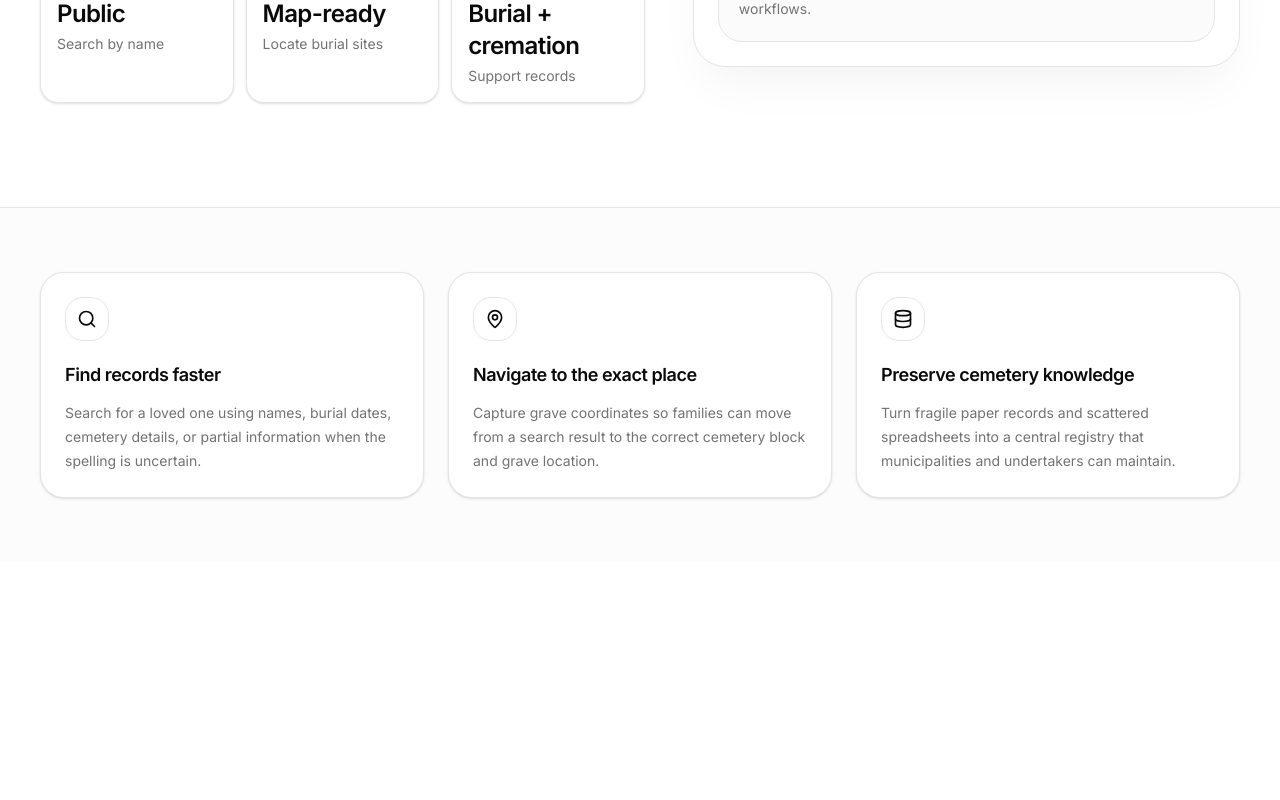
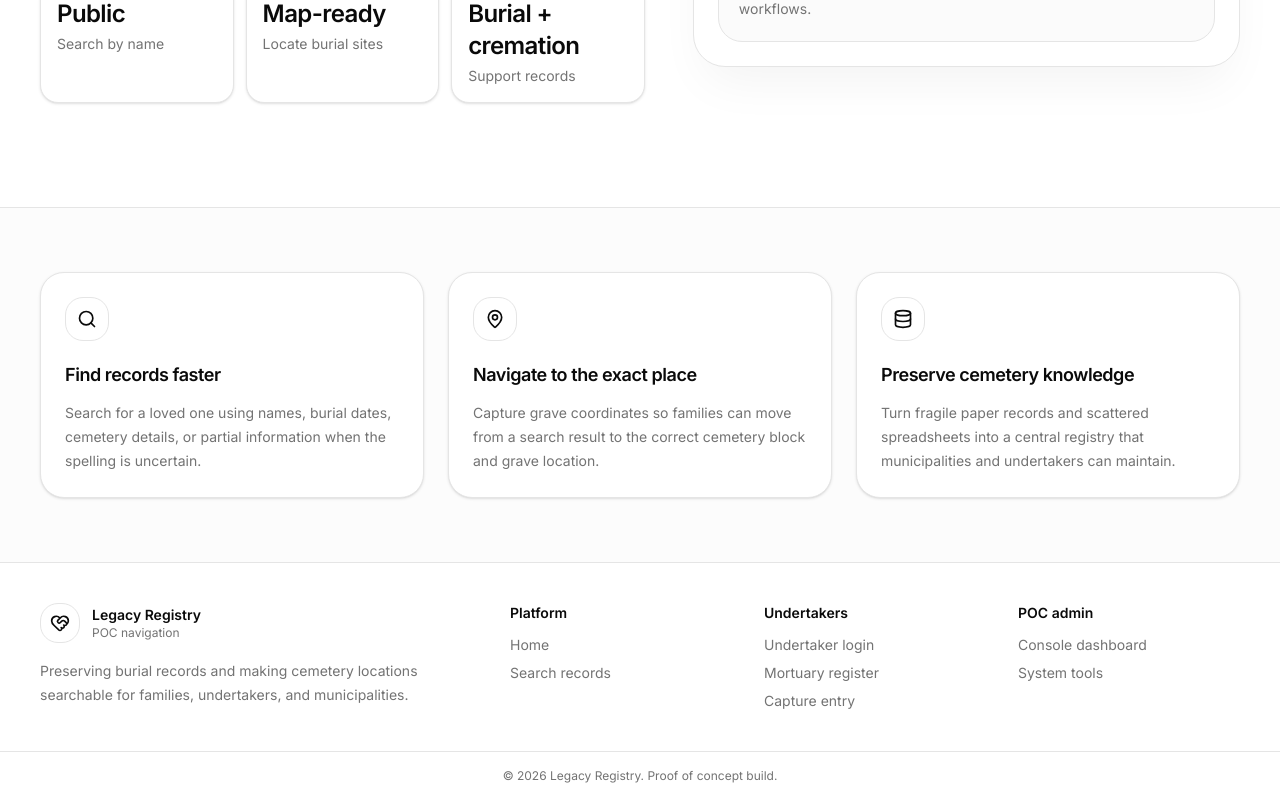
Before and after one commit to SentinelDeveloper0850/legacy-registry-website, a Next.js app: page / in a window 1280 px wide. Shown: the part 747-1547 px from the top of the page. Before the commit the page ends 1309 px from the top, so only its background shows below. Built offline with nearby package versions, Linux system fonts and the light colour scheme.

Commit message:
Add public footer to root layout

```diff
--- a/app/layout.tsx
+++ b/app/layout.tsx
@@ -1,10 +1,11 @@
-import { Geist, Geist_Mono, Inter } from "next/font/google"
+import { Geist_Mono, Inter } from "next/font/google"
 
 import "./globals.css"
+import { PublicFooter } from "@/components/public-footer"
 import { ThemeProvider } from "@/components/theme-provider"
-import { cn } from "@/lib/utils";
+import { cn } from "@/lib/utils"
 
-const inter = Inter({subsets:['latin'],variable:'--font-sans'})
+const inter = Inter({ subsets: ["latin"], variable: "--font-sans" })
 
 const fontMono = Geist_Mono({
   subsets: ["latin"],
@@ -23,7 +24,10 @@ export default function RootLayout({
       className={cn("antialiased", fontMono.variable, "font-sans", inter.variable)}
     >
       <body>
-        <ThemeProvider>{children}</ThemeProvider>
+        <ThemeProvider>
+          {children}
+          <PublicFooter />
+        </ThemeProvider>
       </body>
     </html>
   )
```
